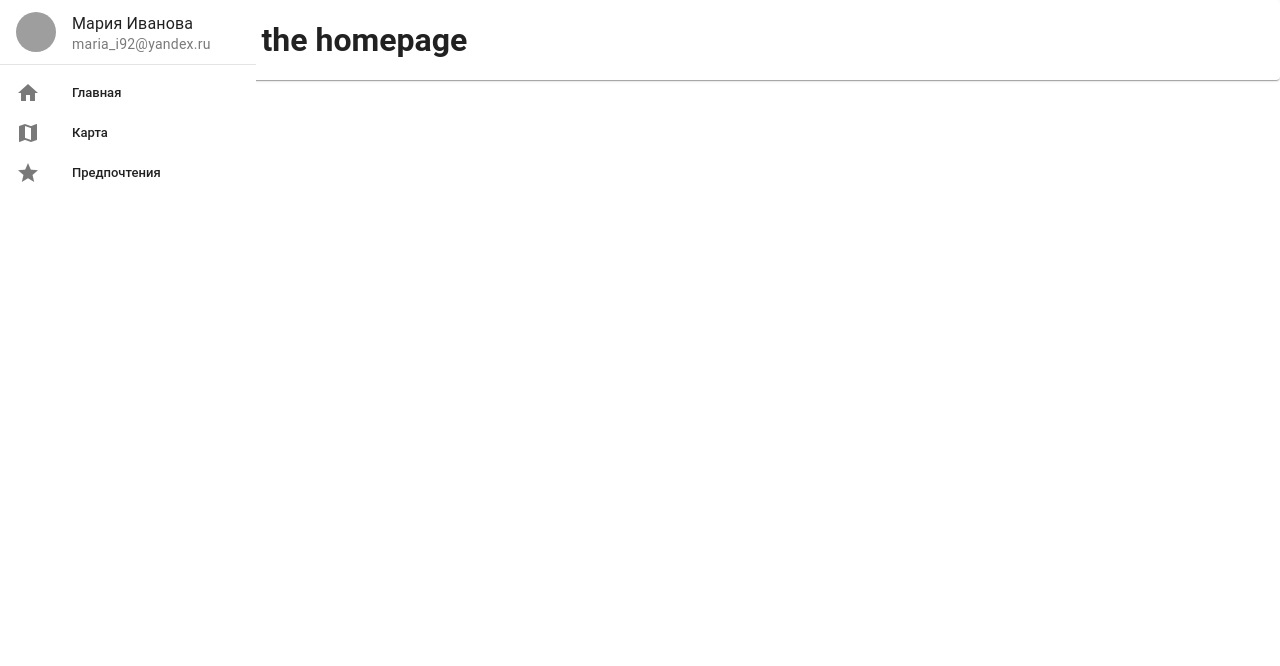
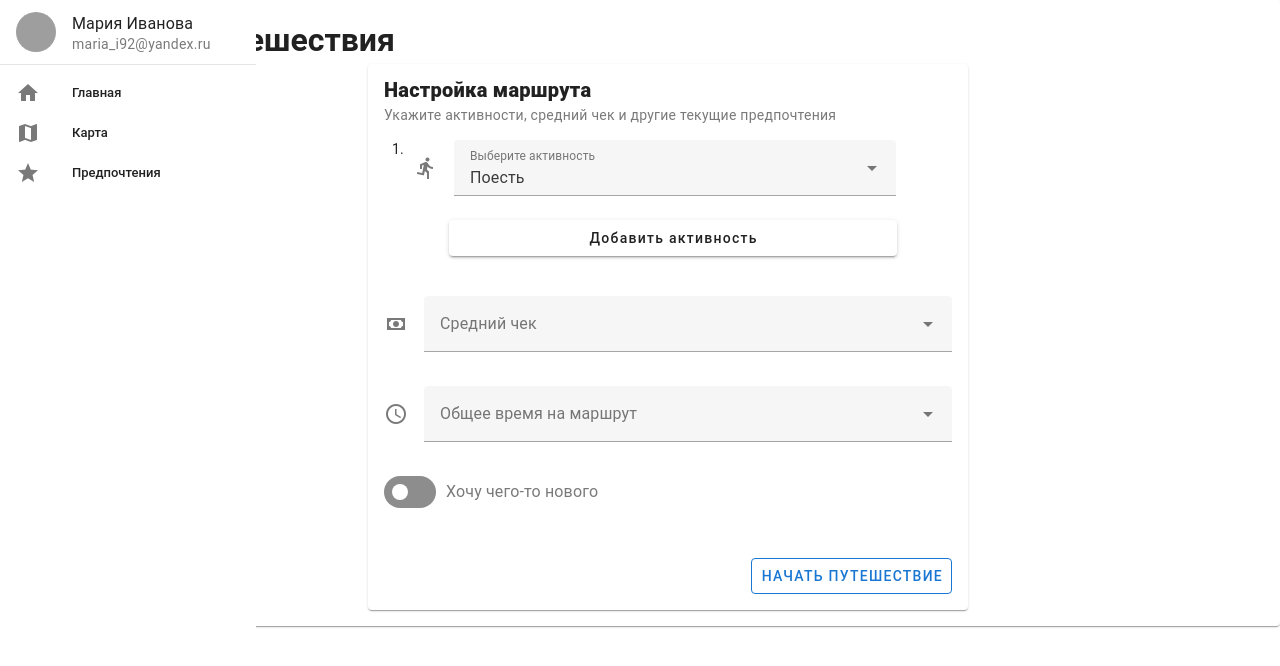
Before and after one commit to Steindvart/Personalized_routes_2GIS, a Nuxt app in the folder frontend/: page / in a window 1280 px wide. Shown: the top 666 px of the page. Built offline with nearby package versions, Linux system fonts and the light colour scheme; grey boxes are pictures that could not be loaded.

Commit message:
(dev) - route settings card init.

```diff
--- /dev/null
+++ b/frontend/components/routeSettingsCard.vue
@@ -0,0 +1,142 @@
+<template>
+  <v-card class="mx-auto" max-width="600" subtitle="Укажите активности, средний чек и другие текущие предпочтения" outlined>
+    <template v-slot:title>
+      <span class="font-weight-black">Настройка маршрута</span>
+    </template>
+    <v-card-text>
+      <!-- Активность -->
+      <div v-for="(activity, index) in activities" :key="index" class="mb-3 d-flex align-items-center">
+        <span class="activity-number">{{ index + 1 }}.</span>
+        <v-select
+          v-model="activities[index]"
+          :items="activityOptions"
+          label="Выберите активность"
+          prepend-icon="mdi-run"
+          class="flex-grow-1 mr-2"
+        ></v-select>
+        <v-btn v-if="index > 0" @click="removeActivity(index)" icon small>
+          <v-icon>mdi-minus-circle-outline</v-icon>
+        </v-btn>
+        <div v-else style="width: 48px;"></div> <!-- Пустое пространство для выравнивания первого элемента -->
+      </div>
+
+      <!-- Кнопка добавления активности -->
+      <v-btn @click="addActivity" class="add-activity-btn" outlined>
+        Добавить активность
+      </v-btn>
+
+      <!-- Средний чек -->
+      <v-select
+        v-model="averageCheck"
+        :items="averageCheckOptions"
+        label="Средний чек"
+        prepend-icon="mdi-cash"
+        class="mt-10"
+      ></v-select>
+
+      <!-- Общее время на маршрут -->
+      <v-select
+        v-model="totalTime"
+        :items="totalTimeOptions"
+        label="Общее время на маршрут"
+        prepend-icon="mdi-clock-outline"
+        class="mt-3"
+      ></v-select>
+
+      <!-- Хочу чего-то нового -->
+      <v-switch
+        v-model="wantSomethingNew"
+        label="Хочу чего-то нового"
+        inset
+      ></v-switch>
+    </v-card-text>
+
+    <!-- Кнопка "Начать путешествие" в правом нижнем углу -->
+    <v-card-actions class="justify-end">
+      <v-btn color="primary" @click="startJourney" class="start-journey-btn" variant="outlined">Начать путешествие</v-btn>
+    </v-card-actions>
+  </v-card>
+</template>
+
+<script>
+import axios from 'axios'
+import { useStorage } from '@vueuse/core'
+
+export default {
+  data() {
+    return {
+      activities: ['Поесть'],
+      activityOptions: ['Поесть', 'Погулять', 'Выпить', 'Шопинг'],
+      averageCheck: null,
+      averageCheckOptions: [500, 1000, 1500, 2000, '>2500'],
+      totalTime: null,
+      totalTimeOptions: ['1 час', '2 часа', '3 часа', '4 часа', 'Более 4 часов'],
+      wantSomethingNew: false,
+    }
+  },
+  methods: {
+    addActivity() {
+      if (this.activities.length < 6) {
+        this.activities.push('')
+      }
+    },
+    removeActivity(index) {
+      if (this.activities.length > 1) {
+        this.activities.splice(index, 1)
+      }
+    },
+    async startJourney() {
+      let totalTimeMinutes = 60;
+
+      if (this.totalTime == '2 часа') totalTimeMinutes = totalTimeMinutes * 2;
+      else if (this.totalTime == '3 часа') totalTimeMinutes = totalTimeMinutes * 3;
+      else if (this.totalTime == '4 часа') totalTimeMinutes = totalTimeMinutes * 4;
+      else if (this.totalTime == 'Более 4 часов') totalTimeMinutes = totalTimeMinutes * 6;
+
+
+      const routePreferences = {
+        activities: this.activities,
+        averageCheck: this.averageCheck,
+        totalTime: totalTimeMinutes,
+        wantSomethingNew: this.wantSomethingNew,
+      }
+
+      // Сохранение данных в localStorage с использованием vueuse/core
+      useStorage('routePreferences', routePreferences)
+
+      try {
+        // Отправка данных на сервер
+        const response = await axios.post('/api/generate-route', routePreferences)
+        console.log('Маршрут сгенерирован:', response.data)
+      } catch (error) {
+        console.error('Ошибка при генерации маршрута:', error)
+      }
+    }
+  }
+}
+</script>
+
+<style scoped>
+.activity-number {
+  width: 20px;
+  text-align: right;
+  margin-right: 10px;
+}
+
+.add-activity-btn {
+  width: calc(100% - 120px); /* 100% ширины минус отступы и ширина иконки */
+  margin-top: -10px;
+  margin-left: 65px;
+  text-transform: none;
+}
+
+.start-journey-btn {
+  position: absolute;
+  bottom: 16px;
+  right: 16px;
+}
+
+.v-card {
+  position: relative;
+}
+</style>
--- a/frontend/package.json
+++ b/frontend/package.json
@@ -12,6 +12,8 @@
   "dependencies": {
     "@2gis/mapgl": "^1.49.0",
     "@mdi/font": "^7.4.47",
+    "@vueuse/core": "^10.11.1",
+    "axios": "^1.7.3",
     "nuxt": "^3.12.4",
     "vue": "latest"
   },
--- a/frontend/pages/index.vue
+++ b/frontend/pages/index.vue
@@ -1,5 +1,23 @@
 <template>
   <div>
-    <h1>Welcome to the homepage</h1>
+    <h1>Умные путешествия</h1>
+    <div>
+      <route-settings-card></route-settings-card>
+    </div>
   </div>
 </template>
+
+<script>
+import routeSettingsCard from '@/components/routeSettingsCard'
+
+export default {
+  name: 'indexPage',
+  components: {
+    routeSettingsCard
+  },
+}
+</script>
+
+<style scoped>
+
+</style>
```
Also changed, not shown: 1 other file (tests, documents, lock files or other folders).
